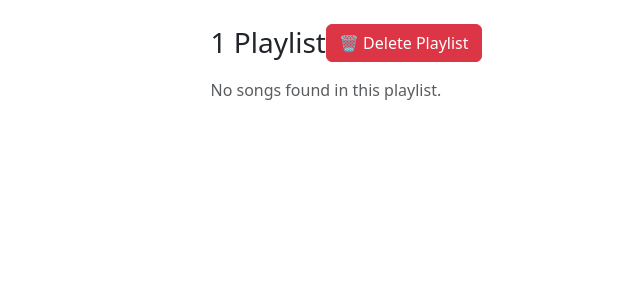
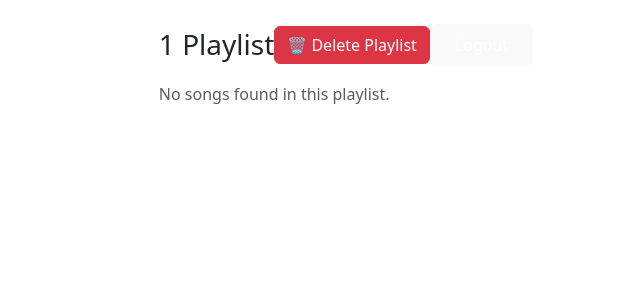
Before and after one commit to teligent-technology/Music-Application, a React (Vite) app in the folder Frontend/: page /playlist/1 in a window 1280 px wide. Shown: the top 300 px of the page, without its empty margins (294-934 px from the left). Built offline with nearby package versions, Linux system fonts and the light colour scheme.

Commit message:
Added logout button

```diff
--- /dev/null
+++ b/Frontend/src/Components/LogoutButton.jsx
@@ -0,0 +1,34 @@
+// LogoutButton.jsx
+import { useNavigate } from "react-router-dom";
+
+const LogoutButton = () => {
+  const navigate = useNavigate();
+
+  const handleLogout = async () => {
+    try {
+      await fetch("https://my-music-backend.onrender.com/person/logout", {
+        method: "POST",
+        headers: {
+          "Authorization": `Bearer ${localStorage.getItem("token")}`,
+          "Content-Type": "application/json"
+        },
+      });
+
+      localStorage.removeItem("token");
+      navigate("/login");
+    } catch (error) {
+      console.error("Logout failed", error);
+    }
+  };
+
+  return (
+    <button
+      onClick={handleLogout}
+      className="bg-red-600 text-white px-4 py-2 rounded hover:bg-red-700"
+    >
+      Logout
+    </button>
+  );
+};
+
+export default LogoutButton;
--- a/Frontend/src/Components/PlaylistViewer.jsx
+++ b/Frontend/src/Components/PlaylistViewer.jsx
@@ -1,6 +1,7 @@
 import React, { useState, useEffect, useRef } from 'react';
 import { Songs } from '../data/song';
 import { useParams, useNavigate } from 'react-router-dom';
+import LogoutButton from './LogoutButton';
 
 const PlaylistViewer = () => {
   const { name } = useParams();
@@ -99,6 +100,8 @@ const PlaylistViewer = () => {
     >
       🗑 Delete Playlist
     </button>
+              <LogoutButton />
+
   </div>
 
   {matchedSongs.length > 0 ? (
```
Also changed, not shown: 1 other file (tests, documents, lock files or other folders).
